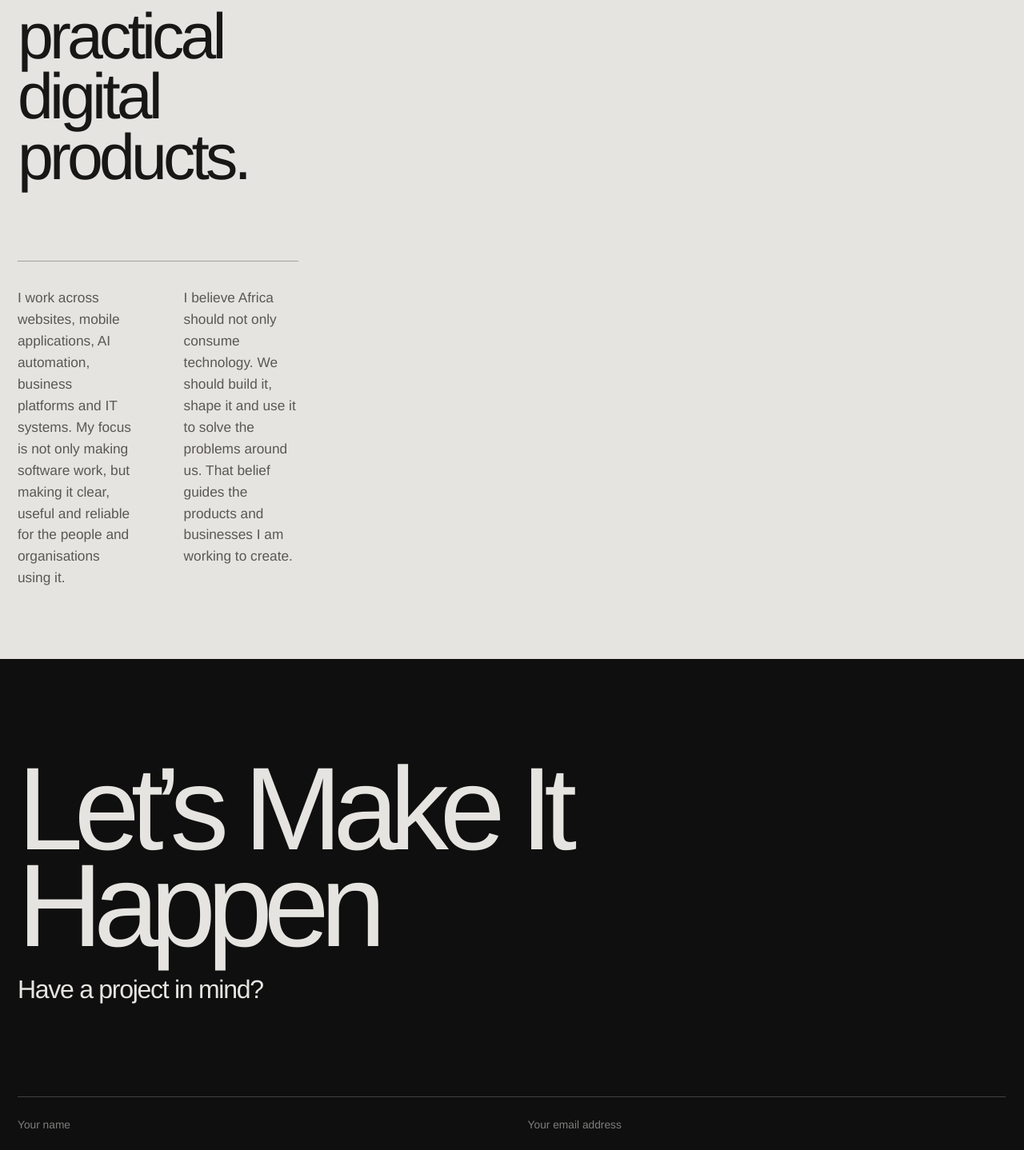
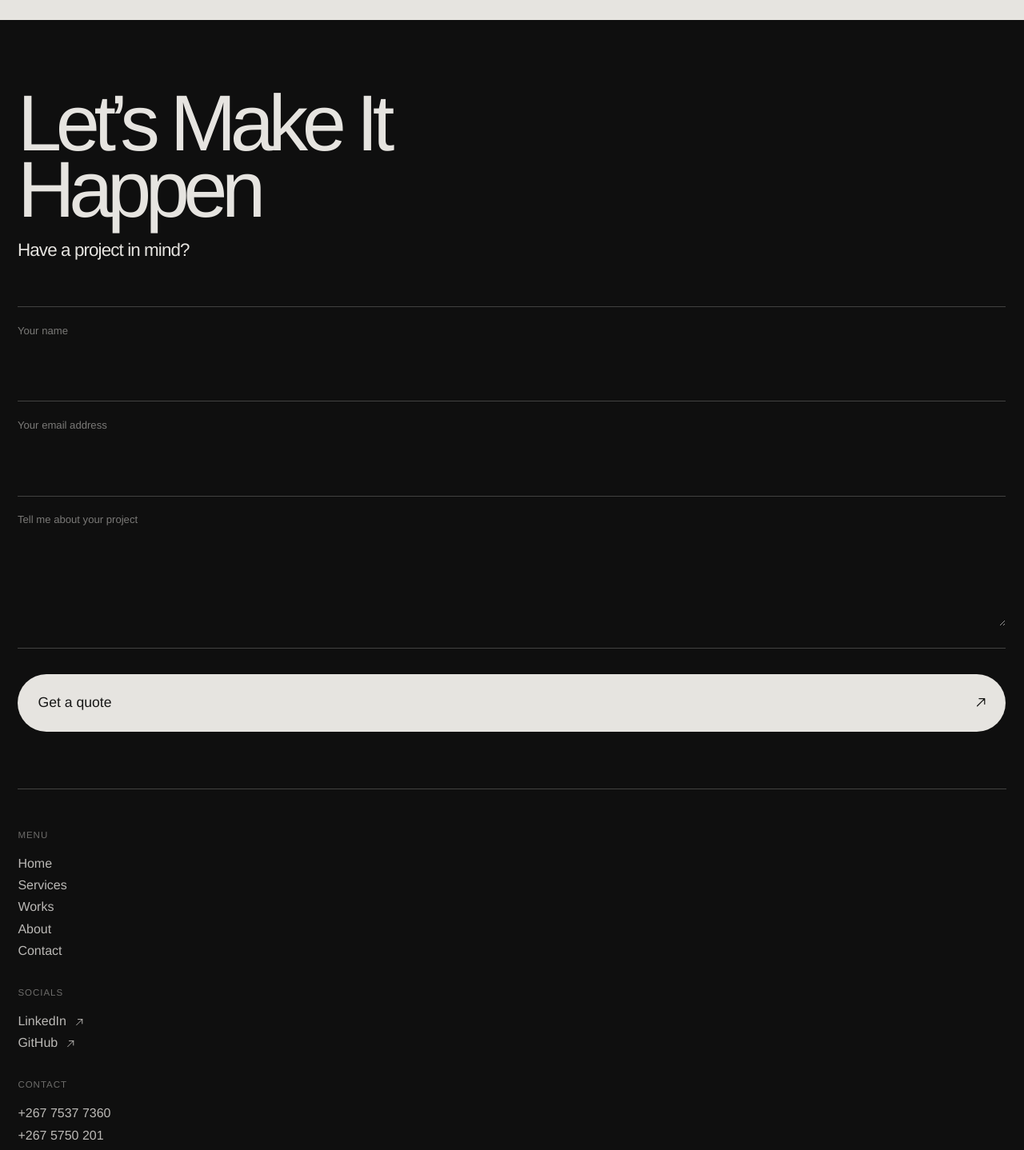
Before and after one commit to mudzivirievans/my-website, a React (Vite) app: page / in a window 1280 px wide. Shown: the part 7663-9101 px from the top of the page at 80% size. Built offline with nearby package versions, Linux system fonts and the light colour scheme.

Commit message:
remove portrait and tighten contact layout

```diff
--- a/src/styles/about-contact.css
+++ b/src/styles/about-contact.css
@@ -3,32 +3,17 @@
 }
 
 .about-grid {
-  display: grid;
-  grid-template-columns: minmax(16rem, 0.62fr) minmax(0, 1.38fr);
-  gap: clamp(3rem, 8vw, 10rem);
-  align-items: start;
+  display: block;
 }
 
-.about-portrait {
-  position: sticky;
-  top: 2rem;
-  overflow: hidden;
-  aspect-ratio: 4 / 5;
-  background: #c9c6c0;
-}
-
-.about-portrait img {
-  width: 100%;
-  height: 100%;
-  object-fit: cover;
-  object-position: 50% 18%;
-  filter: grayscale(1) contrast(0.98);
+.about-copy--solo {
+  max-width: 68rem;
 }
 
 .about-copy h2 {
-  max-width: 17ch;
-  margin: clamp(3.5rem, 7vw, 7rem) 0 0;
-  font-size: clamp(3rem, 6.3vw, 7.2rem);
+  max-width: 12ch;
+  margin: 3rem 0 0;
+  font-size: clamp(3.15rem, 11.6vw, 4.8rem);
   font-weight: 400;
   line-height: 0.94;
   letter-spacing: -0.06em;
@@ -36,9 +21,8 @@
 
 .about-body {
   display: grid;
-  grid-template-columns: 1fr 1fr;
-  gap: clamp(2rem, 5vw, 5rem);
-  margin-top: clamp(4rem, 7vw, 7rem);
+  gap: 2rem;
+  margin-top: 3.4rem;
   padding-top: 2rem;
   border-top: 1px solid var(--line);
 }
@@ -46,105 +30,99 @@
 .about-body p {
   margin: 0;
   color: #595853;
-  font-size: clamp(1.05rem, 1.35vw, 1.3rem);
+  font-size: 1.1rem;
   line-height: 1.56;
 }
 
 .contact-section {
-  padding: clamp(6.5rem, 10vw, 10rem) var(--page-pad) clamp(4rem, 7vw, 7rem);
+  padding: 5.5rem var(--page-pad) 3.5rem;
   background: var(--dark);
   color: var(--paper);
 }
 
+.contact-heading {
+  padding-right: 5rem;
+}
+
 .contact-heading h2 {
-  max-width: 11ch;
+  max-width: 9ch;
   margin: 0;
-  font-size: clamp(4.4rem, 11.5vw, 12.5rem);
+  font-size: clamp(4.2rem, 17vw, 6.2rem);
   font-weight: 400;
-  line-height: 0.82;
+  line-height: 0.84;
   letter-spacing: -0.075em;
 }
 
 .contact-heading p {
-  margin: 1.6rem 0 0;
-  font-size: clamp(1.4rem, 2.5vw, 2.7rem);
+  margin: 1.25rem 0 0;
+  font-size: 1.4rem;
   letter-spacing: -0.04em;
 }
 
 .contact-form {
   display: grid;
-  grid-template-columns: 1fr 1fr;
-  gap: 0 2.5rem;
-  margin-top: clamp(5rem, 9vw, 9rem);
+  margin-top: 3.6rem;
   border-top: 1px solid var(--light-line);
 }
 
 .contact-form label {
   display: block;
-  min-height: 8rem;
-  padding: 1.7rem 0 1.3rem;
+  min-height: 7.4rem;
+  padding: 1.35rem 0;
   border-bottom: 1px solid var(--light-line);
 }
 
 .contact-form label span {
   display: block;
   margin-bottom: 0.85rem;
-  color: rgba(230, 228, 224, 0.52);
-  font-size: 0.86rem;
+  color: rgba(230, 228, 224, 0.5);
+  font-size: 0.82rem;
 }
 
 .contact-form input,
 .contact-form textarea {
   width: 100%;
-  resize: vertical;
   border: 0;
   outline: 0;
   background: transparent;
   color: var(--paper);
-  font-size: clamp(1.3rem, 2vw, 2.2rem);
-  line-height: 1.25;
-}
-
-.contact-form input {
-  min-height: 2.6rem;
+  font-size: 1.35rem;
 }
 
 .contact-form textarea {
-  min-height: 7.5rem;
+  min-height: 7rem;
+  resize: vertical;
 }
 
 .message-field {
-  grid-column: 1 / -1;
+  min-height: 10rem !important;
 }
 
 .form-actions {
   display: grid;
-  grid-column: 1 / -1;
-  grid-template-columns: minmax(14rem, 26rem) 1fr;
-  gap: 2rem;
-  align-items: center;
-  padding-top: 2.3rem;
+  gap: 1rem;
+  padding-top: 2rem;
 }
 
 .form-actions button {
   display: inline-flex;
-  min-height: 4.4rem;
+  width: 100%;
+  min-height: 4.5rem;
   align-items: center;
   justify-content: space-between;
   gap: 2rem;
-  padding: 1rem 1.4rem 1rem 1.8rem;
+  padding: 1rem 1.35rem 1rem 1.6rem;
   border: 0;
   border-radius: 999px;
   background: var(--paper);
   color: var(--ink);
+  font-size: 1.1rem;
   cursor: pointer;
-  font-size: 1.05rem;
-  transition: transform 250ms ease, background 250ms ease;
+  transition: transform 250ms ease;
 }
 
 .form-actions button:hover {
-  transform: translateY(-4px);
-  background: #f2f0eb;
+  transform: translateY(-3px);
 }
 
 .form-actions button:disabled {
@@ -155,6 +133,7 @@
 .form-message {
   margin: 0;
   color: rgba(230, 228, 224, 0.58);
+  font-size: 0.9rem;
   line-height: 1.5;
 }
 
@@ -163,16 +142,15 @@
 }
 
 .site-footer {
-  padding: 0 var(--page-pad) 2rem;
+  padding: 0 var(--page-pad) calc(1.5rem + var(--safe-bottom));
   background: var(--dark);
   color: var(--paper);
 }
 
 .footer-top {
   display: grid;
-  grid-template-columns: 0.65fr 0.65fr 1.2fr 1fr;
-  gap: 2rem;
-  padding: clamp(3.5rem, 7vw, 6rem) 0;
+  gap: 2.3rem;
+  padding: 3.2rem 0;
   border-top: 1px solid var(--light-line);
 }
 
@@ -180,101 +158,79 @@
   display: flex;
   flex-direction: column;
   align-items: flex-start;
-  gap: 0.75rem;
+  gap: 0.58rem;
 }
 
 .footer-column h3 {
-  margin: 0 0 1.15rem;
-  color: rgba(230, 228, 224, 0.45);
-  font-size: 0.76rem;
+  margin: 0 0 0.75rem;
+  color: rgba(230, 228, 224, 0.44);
+  font-size: 0.72rem;
   font-weight: 400;
   text-transform: uppercase;
-  letter-spacing: 0.08em;
+  letter-spacing: 0.085em;
 }
 
 .footer-column a,
 .footer-column span {
-  color: rgba(230, 228, 224, 0.82);
-}
-
-.footer-column a {
-  position: relative;
-}
-
-.footer-column a:not(.footer-external)::after {
-  position: absolute;
-  left: 0;
-  bottom: -0.18rem;
-  width: 100%;
-  height: 1px;
-  content: "";
-  background: currentColor;
-  transform: scaleX(0);
-  transform-origin: right;
-  transition: transform 250ms ease;
-}
-
-.footer-column a:not(.footer-external):hover::after {
-  transform: scaleX(1);
-  transform-origin: left;
+  color: rgba(230, 228, 224, 0.8);
+  font-size: 1rem;
 }
 
 .footer-external {
   display: inline-flex;
   align-items: center;
-  gap: 0.45rem;
+  gap: 0.55rem;
 }
 
 .footer-external svg {
-  width: 0.92rem;
-  height: 0.92rem;
+  width: 0.9rem;
+  height: 0.9rem;
 }
 
 .local-time {
-  align-self: end;
-  text-align: right;
+  margin-top: 0.3rem;
 }
 
-.local-time span {
+.local-time > span {
   display: block;
-  color: rgba(230, 228, 224, 0.45);
-  font-size: 0.78rem;
+  color: rgba(230, 228, 224, 0.44);
+  font-size: 0.72rem;
   text-transform: uppercase;
-  letter-spacing: 0.07em;
+  letter-spacing: 0.075em;
 }
 
 .local-time strong {
   display: block;
-  margin-top: 0.6rem;
-  font-size: clamp(2.3rem, 4vw, 4.5rem);
+  margin-top: 0.55rem;
+  font-size: clamp(2.7rem, 12vw, 3.8rem);
   font-weight: 400;
-  letter-spacing: -0.055em;
+  letter-spacing: -0.06em;
 }
 
 .footer-bottom {
   display: flex;
   align-items: center;
   justify-content: space-between;
-  padding-top: 1.5rem;
+  padding-top: 1.4rem;
   border-top: 1px solid var(--light-line);
-  color: rgba(230, 228, 224, 0.45);
-  font-size: 0.82rem;
+  color: rgba(230, 228, 224, 0.44);
+  font-size: 0.78rem;
 }
 
 .scroll-top {
   display: grid;
-  width: 3.4rem;
-  height: 3.4rem;
+  width: 3.5rem;
+  height: 3.5rem;
   place-items: center;
   border: 1px solid var(--light-line);
   border-radius: 50%;
   color: var(--paper);
-  font-size: 1.3rem;
+  font-size: 1.2rem;
   transition: background 250ms ease, color 250ms ease, transform 250ms ease;
 }
 
 .scroll-top:hover {
-  transform: translateY(-5px);
+  transform: translateY(-4px);
   background: var(--paper);
   color: var(--ink);
 }
```
